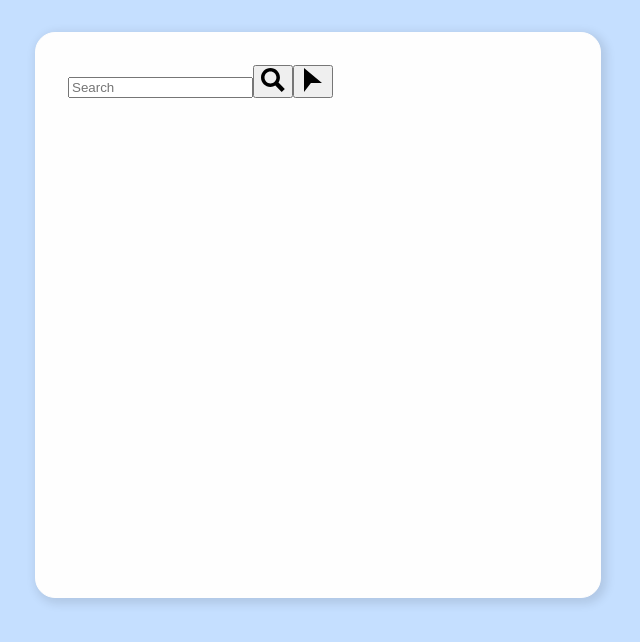
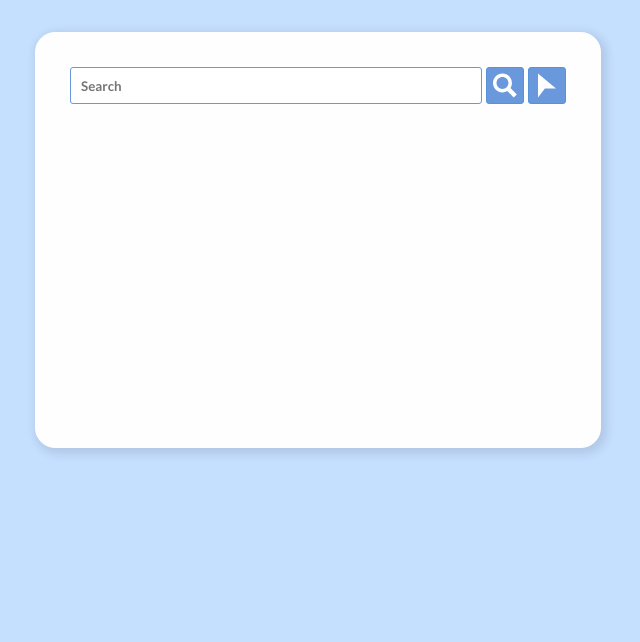
Before and after one commit to artursem/current-weather, a React (Create React App) app: page / in a window 1280 px wide. Shown: the top 642 px of the page, without its empty margins (322-962 px from the left). Built offline with nearby package versions, Linux system fonts and the light colour scheme; the HTML template or start-up script is replaced by a standard one; a web font is replaced by a local one.

Commit message:
fix layout

```diff
--- a/src/Components/DisplayWeather.js
+++ b/src/Components/DisplayWeather.js
@@ -1,5 +1,5 @@
 import { useEffect, useState, useCallback } from "react";
-
+import classes from "./DisplayWeather.module.css";
 
 function DisplayWeather(props) {
 	const [display, setDisplay] = useState({});
@@ -60,7 +60,7 @@ function DisplayWeather(props) {
 	}
 	if (!loading && !error) {
 		show = (
-			<section>
+			<section className={classes.section}>
 				<h1>{display.city}</h1>
 				<div>{display.weather}</div>
 				<div>{display.temp}</div>
--- /dev/null
+++ b/src/Components/DisplayWeather.module.css
@@ -0,0 +1,8 @@
+.section {
+    width: 100%;
+    display: flex;
+    flex-direction: column;
+    justify-content: flex-start;
+    align-items: center;
+
+}
--- a/src/Components/PickLocation.js
+++ b/src/Components/PickLocation.js
@@ -1,6 +1,7 @@
 import { useRef } from "react";
 import IconArrow from "./UI/IconArrow";
 import IconSearch from "./UI/IconSearch";
+import classes from "./PickLocation.module.css";
 
 function PickLocation(props) {
 	const locationInput = useRef("");
@@ -30,12 +31,21 @@ function PickLocation(props) {
 	};
 
 	return (
-		<form onSubmit={handleSubmit}>
-			<input type="search" ref={locationInput} placeholder="Search"></input>
-			<button type="submit">
+		<form onSubmit={handleSubmit} className={classes.form}>
+			<input
+				type="search"
+				ref={locationInput}
+				placeholder="Search"
+				className={classes.input}
+			></input>
+			<button type="submit" className={classes.button}>
 				<IconSearch />
 			</button>
-			<button type="button" onClick={getCurrentPosition}>
+			<button
+				type="button"
+				onClick={getCurrentPosition}
+				className={classes.button}
+			>
 				<IconArrow />
 			</button>
 		</form>
--- /dev/null
+++ b/src/Components/PickLocation.module.css
@@ -0,0 +1,46 @@
+.form {
+	display: flex;
+	flex-direction: row;
+	justify-content: space-around;
+	align-items: stretch;
+}
+
+.form > * {
+	margin: 2px;
+}
+
+.input {
+	width: 100%;
+
+	border: solid 1px #6a98dd;
+	border-radius: 3px;
+
+	padding-left: 10px;
+	font-family: inherit;
+    font-weight: bold;
+	color: #2a4a7a;
+}
+
+.button {
+	display: flex;
+	justify-content: center;
+	align-items: center;
+
+	border-radius: 3px;
+
+	fill: #fff;
+	background-color: #6a98dd;
+	border: solid 1px #5a92d6;
+
+	cursor: pointer;
+}
+
+.button:hover, .button:active {
+    fill: #6a98dd;
+    background-color: #fefefe;
+}
+
+.button svg {
+	height: 33px;
+	weight: 33px;
+}
--- a/src/Components/ShowWeather.module.css
+++ b/src/Components/ShowWeather.module.css
@@ -1,6 +1,6 @@
 .card {
     width: 500px;
-    min-height: 500px;
+    min-height: 350px;
 
     display: flex;
     flex-direction: column;
```
